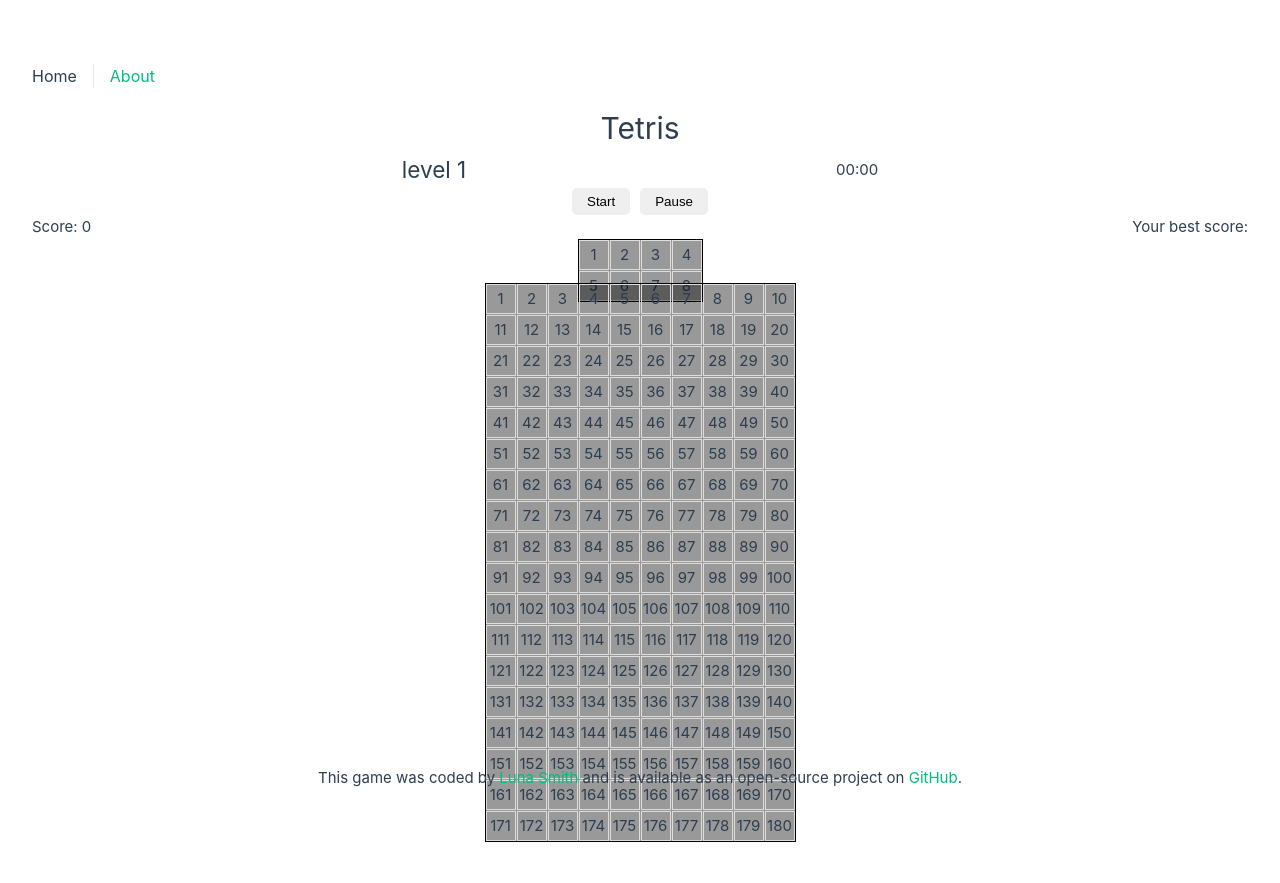
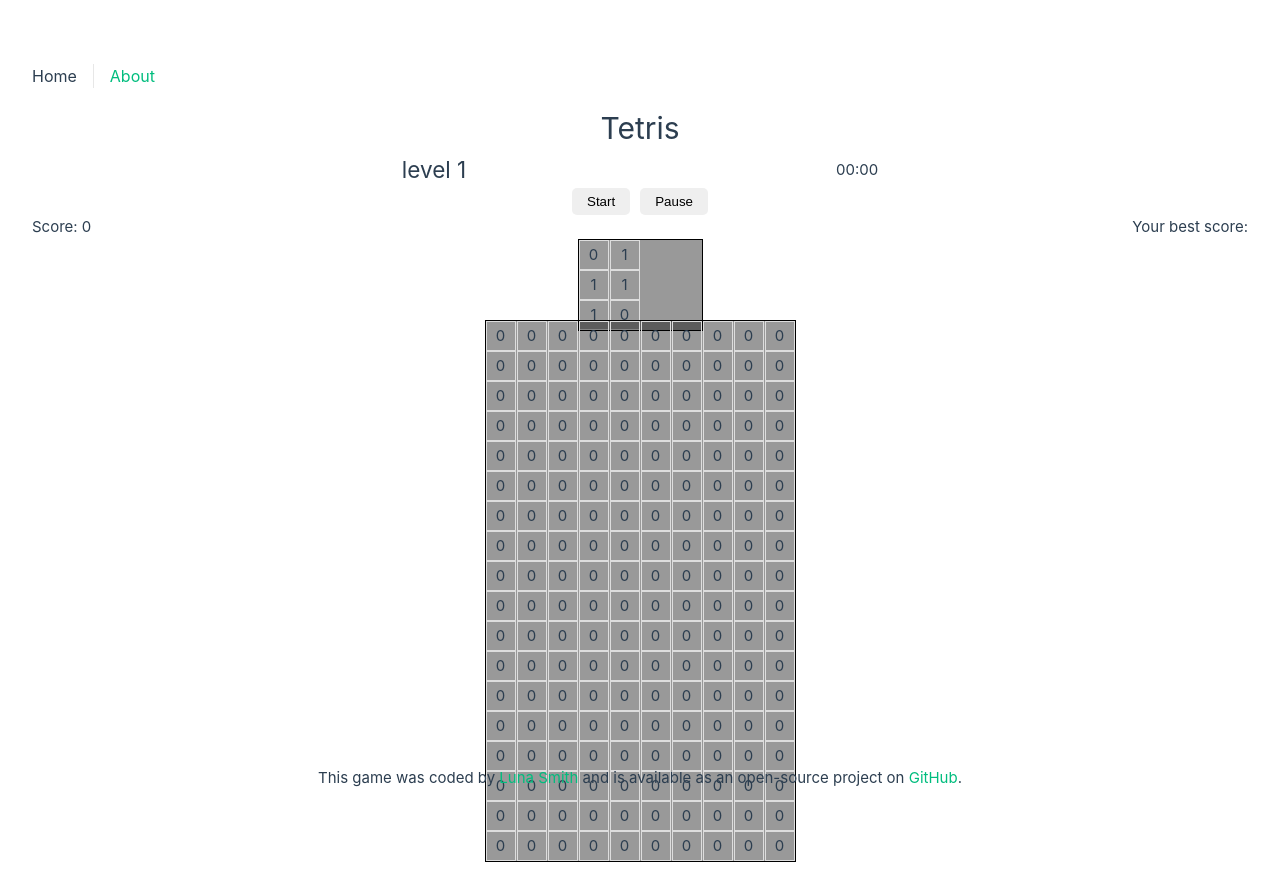
Before and after one commit to Lu-Smith/tetris_vue_typescript_tdd, a Vue app in the folder tetris/: page / in a window 1280 px wide. Before the commit the page ends 854 px from the top, so only its background shows below. Built offline with nearby package versions, Linux system fonts and the light colour scheme.

Commit message:
Updated logic in GameContainer

```diff
--- a/tetris/src/components/GameContainer.vue
+++ b/tetris/src/components/GameContainer.vue
@@ -1,32 +1,30 @@
 <script lang="ts" setup>
 import { ref } from 'vue'
-const blockRows = ref<number[][]>([]);
-const numBlockRows = 8;
-let currentBlockNumber = 1;
+const boardRows = ref(Array.from({length: 10}, () => Array(18).fill('0')))
+const blockRows = ref(Array.from({ length: 4 }, () => Array(3).fill('0')));
 
-for (let i = 0; i < numBlockRows; i++) {
-    const blockRow = [];
-    blockRow.push(currentBlockNumber);
-    currentBlockNumber++;
-    blockRows.value.push(blockRow);
+const tetrisShapes = [
+  [[1, 1, 1, 1]],                   // I-shape
+  [[1, 1], [1, 1]],                // O-shape
+  [[1, 1, 1], [0, 1, 0]],          // T-shape
+  [[1, 1, 1], [1, 0, 0]],          // L-shape
+  [[1, 1, 1], [0, 0, 1]],          // J-shape
+  [[1, 1, 0], [0, 1, 1]],          // S-shape
+  [[0, 1, 1], [1, 1, 0]]           // Z-shape
+];
+
+function getRandomTetrisShape() {
+  const randomIndex = Math.floor(Math.random() * tetrisShapes.length);
+  return tetrisShapes[randomIndex];
 }
 
-const boardRows = ref<number[][]>([]);
-const numBoardRows = 180;
-let currentBoardNumber = 1;
-
-for (let i = 0; i < numBoardRows; i++) {
-    const boardRow = [];
-    boardRow.push(currentBoardNumber);
-    currentBoardNumber++;
-    boardRows.value.push(boardRow);
-}
+const currentTetrisBlock = ref(getRandomTetrisShape());
 </script>
 
 <template>
         <div class="block-container">
         <div class="block">
-            <div class="block-rows" v-for="(blockRow, rowIndex) in blockRows" :key="rowIndex">
+            <div class="block-rows" v-for="(blockRow, rowIndex) in currentTetrisBlock " :key="rowIndex">
                 <div class="block-cells" v-for="(blockCell, cellIndex) in blockRow" :key="cellIndex">
                     {{ blockCell }}
                 </div>
```
